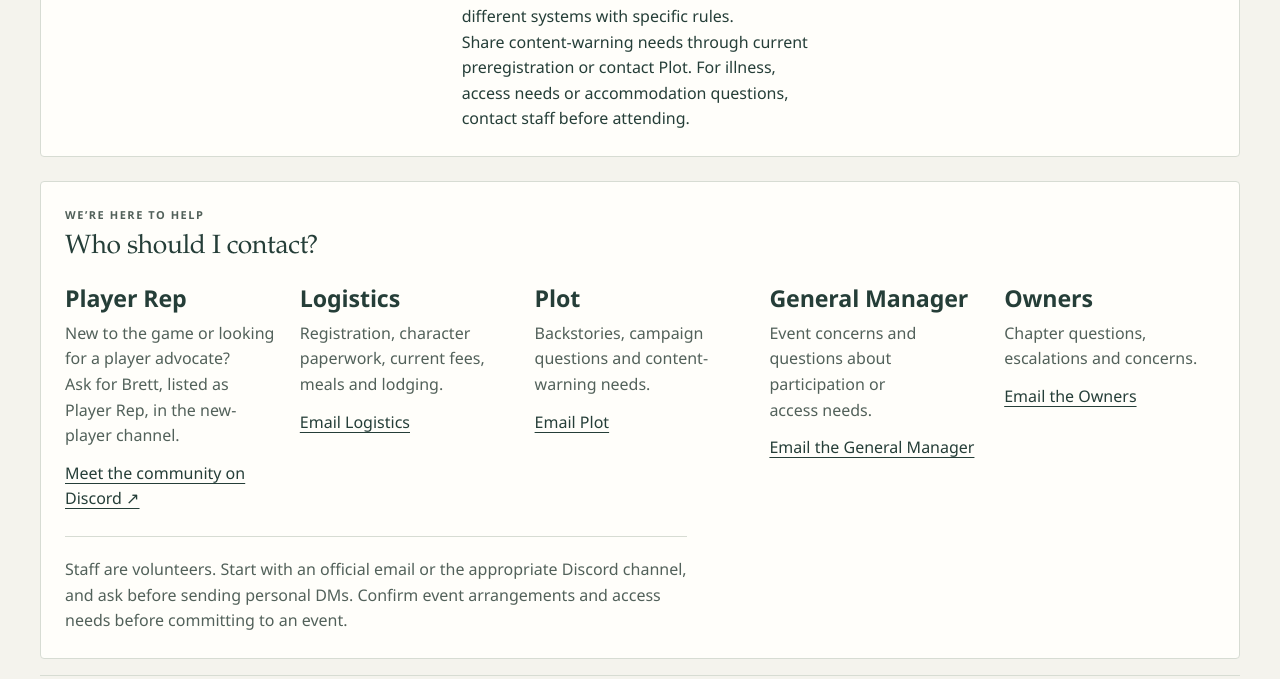
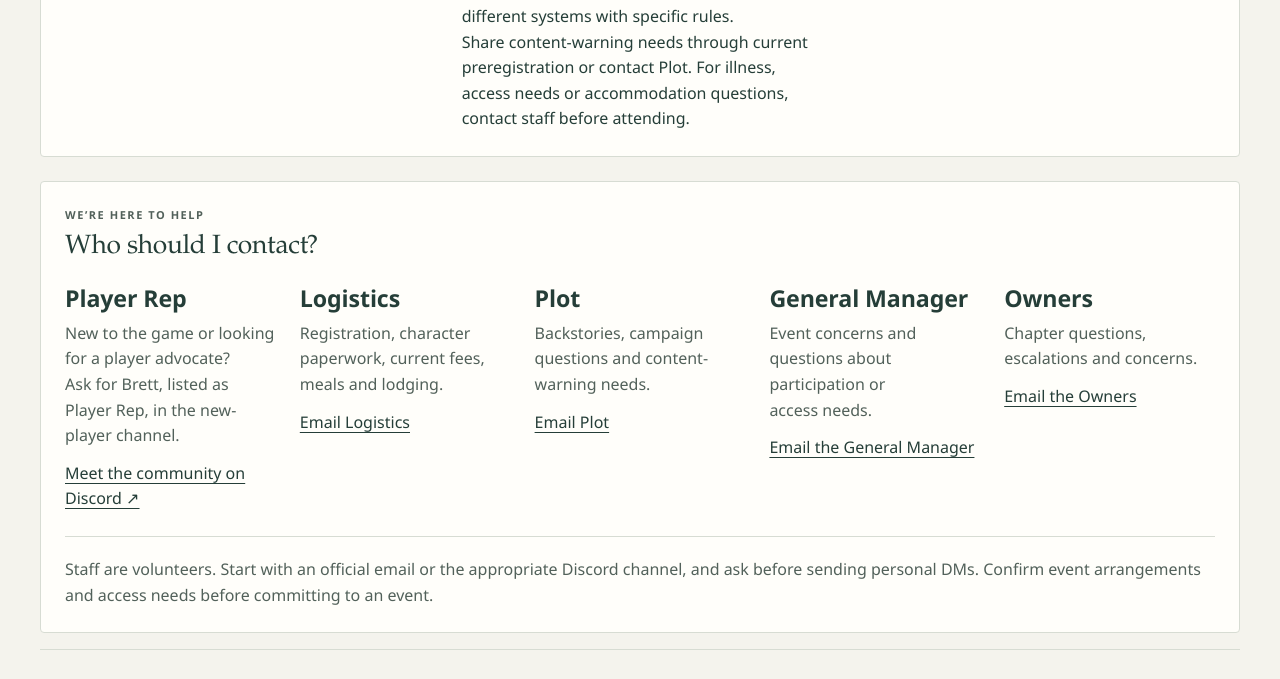
Before and after one commit to refuge-larp/refuge-oregon-city-next, a plain HTML site: page index.html in a window 1280 px wide. Shown: the part 2139-2818 px from the top of the page. Drawn offline with Linux system fonts and the light colour scheme.

Commit message:
fix: expand contact note across panel

```diff
--- a/chapter.css
+++ b/chapter.css
@@ -5,4 +5,4 @@
 .contact-grid h3{margin-block-end:8px}
 .contact-grid p{margin-block-end:12px;color:var(--text-muted)}
 .contact-grid a{overflow-wrap:anywhere}
-.contact-note{margin-block-start:24px;padding-block-start:20px;border-block-start:1px solid var(--line);color:var(--text-muted)}
+.chapter-contacts .contact-note{max-width:none;width:100%;margin-block-start:24px;padding-block-start:20px;border-block-start:1px solid var(--line);color:var(--text-muted)}
```
